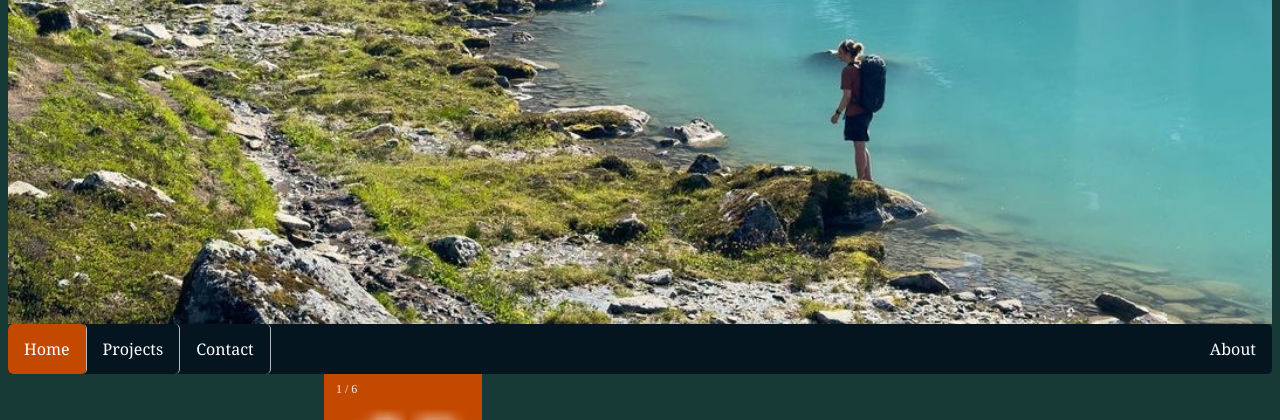
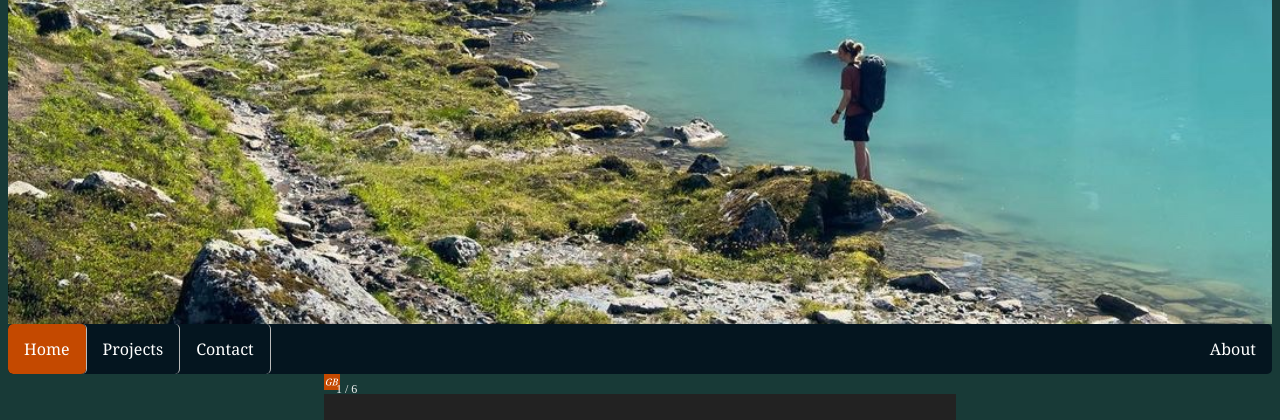
Before and after one commit to gavinbak/gavinblock, a plain HTML site: page docs/index.html in a window 1280 px wide. Shown: the part 484-904 px from the top of the page. Drawn offline with Linux system fonts and the light colour scheme.

Commit message:
Update index.html

```diff
--- a/docs/index.html
+++ b/docs/index.html
@@ -37,7 +37,7 @@
   <!-- Full-width images with number text -->
   <div class="mySlides">
     <div class="numbertext">1 / 6</div>
-      <img src="favicon-16x16.png" style="width:25%; class:centered;">
+      <img src="favicon-16x16.png" style="class:centered;">
   </div>
 
   <div class="mySlides">
```
